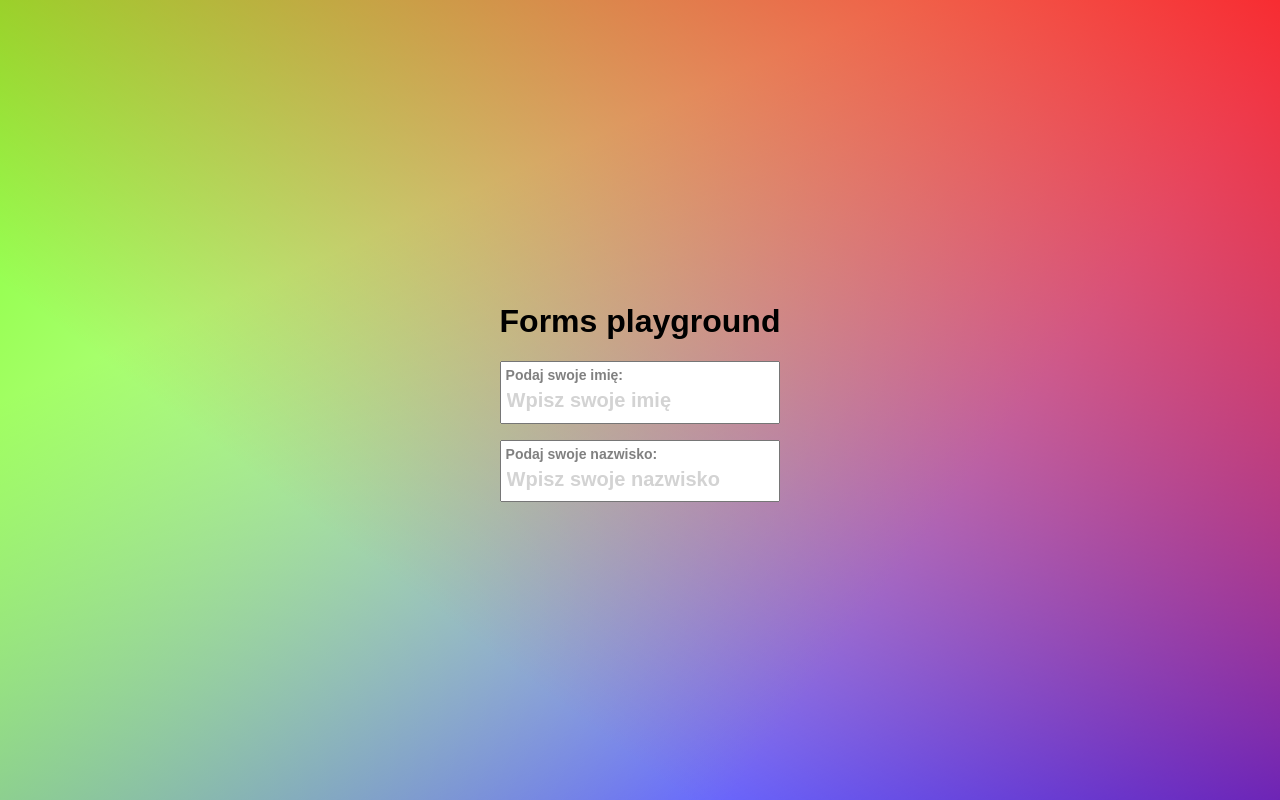
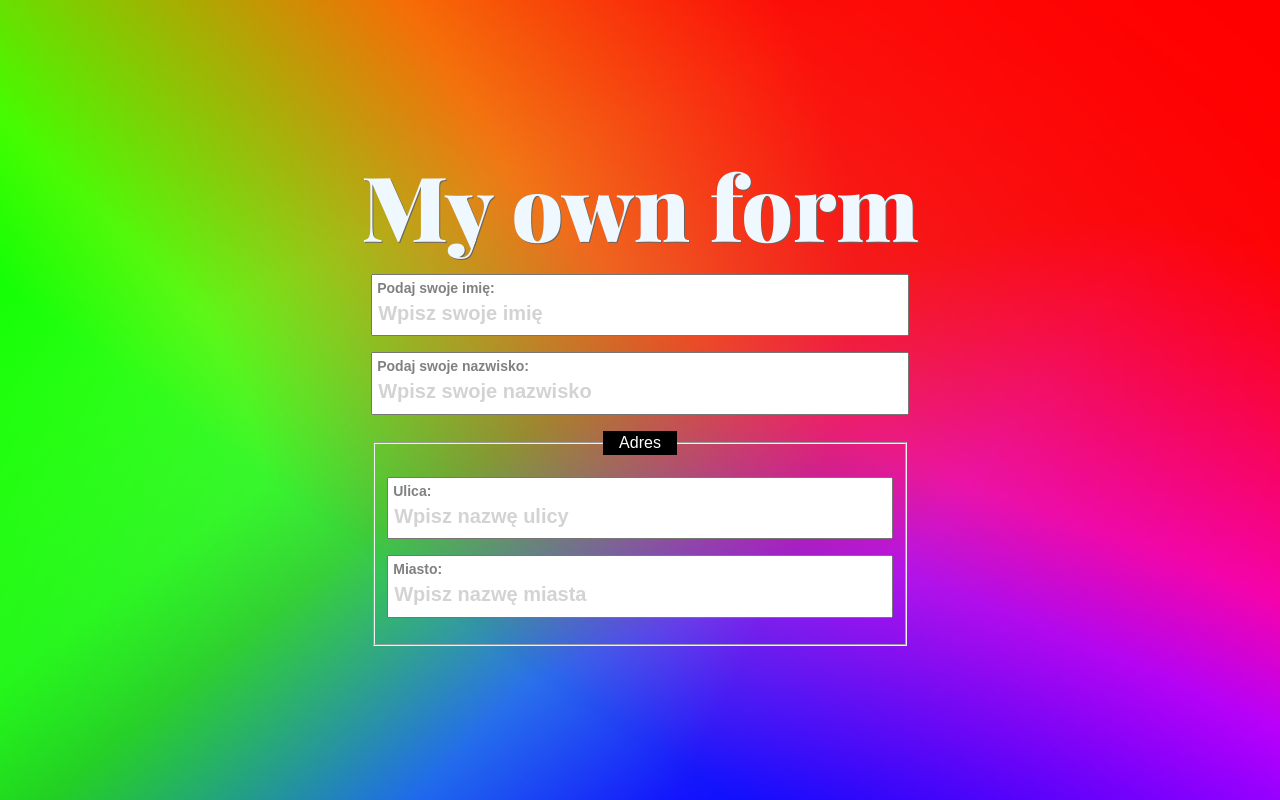
Before and after one commit to cezary-gawronski/myForm, a plain HTML site: page index.html in a window 1280 px wide. Drawn offline with nearby package versions, Linux system fonts and the light colour scheme.

Commit message:
added fieldset and legend

```diff
--- a/css/style.css
+++ b/css/style.css
@@ -1,3 +1,7 @@
+@import url('https://fonts.googleapis.com/css2?family=Playfair+Display:wght@400;700;900&display=swap');
+
+/* font-family: 'Playfair Display', serif; */
+
 html {
     box-sizing: border-box;
 }
@@ -15,18 +19,44 @@ body {
     align-items: center;
     min-height: 100vh;
     background: linear-gradient(217deg,
-            rgba(255, 0, 0, 0.8),
+            rgba(255, 0, 0),
             rgba(255, 0, 0, 0) 70.71%),
-        linear-gradient(127deg, rgba(102, 255, 0, 0.8), rgba(0, 255, 0, 0) 70.71%),
-        linear-gradient(336deg, rgba(0, 0, 255, 0.8), rgba(0, 0, 255, 0) 70.71%);
+        linear-gradient(127deg, rgba(102, 255, 0), rgba(0, 255, 0, 0) 70.71%),
+        linear-gradient(336deg, rgba(0, 0, 255), rgba(0, 0, 255, 0) 70.71%);
     font-family: Arial, Helvetica, sans-serif;
+}
 
+body::before {
+    content: "";
+    position: absolute;
+    top: 0;
+    left: 0;
+    right: 0;
+    bottom: 0;
+    background: linear-gradient(217deg,
+            rgba(255, 0, 0),
+            rgba(255, 0, 0, 0) 70.71%),
+        linear-gradient(127deg, rgba(102, 255, 0), rgba(0, 255, 0, 0) 70.71%),
+        linear-gradient(336deg, rgba(0, 0, 255), rgba(0, 0, 255, 0) 70.71%);
+    filter: saturate(2);
 }
 
 .formWrapper {}
 
+.form-header {
+    font-family: 'Playfair Display', serif;
+    margin: 0;
+    font-weight: 900;
+    text-align: center;
+    color: aliceblue;
+    font-size: 90px;
+    filter: drop-shadow(1px 1px rgb(102, 102, 102));
+
+}
+
 .form {
     position: relative;
+    padding: 0 10px;
 
 }
 
@@ -54,3 +84,14 @@ body {
     font-size: 20px;
     color: lightgray;
 }
+
+
+.form__fieldset {}
+
+.form__legend {
+    text-align: center;
+    background-color: #000;
+    color: #fff;
+    padding: 3px 16px;
+
+}
--- a/index.html
+++ b/index.html
@@ -11,7 +11,7 @@
 
 <body>
     <main class="formWrapper">
-        <h1>Forms playground</h1>
+        <h1 lang="en" class="form-header">My own form</h1>
         <form class="form">
             <p>
                 <label class="form__label" for="firstName">Podaj swoje imię:</label>
@@ -23,6 +23,19 @@
                 <input class="form__item" id="lastName" value="" placeholder="Wpisz swoje nazwisko" type="text"
                     name="lastName">
             </p>
+            <fieldset class="form__fieldset">
+                <legend class="form__legend">Adres</legend>
+                <p>
+                    <label class="form__label" for="streetName">Ulica:</label>
+                    <input class="form__item" id="streetName" value="" placeholder="Wpisz nazwę ulicy" type="text"
+                        name="streetName">
+                </p>
+                <p>
+                    <label class="form__label" for="cityName">Miasto:</label>
+                    <input class="form__item" id="cityName" value="" placeholder="Wpisz nazwę miasta" type="text"
+                        name="cityName">
+                </p>
+            </fieldset>
         </form>
     </main>
 </body>
```
